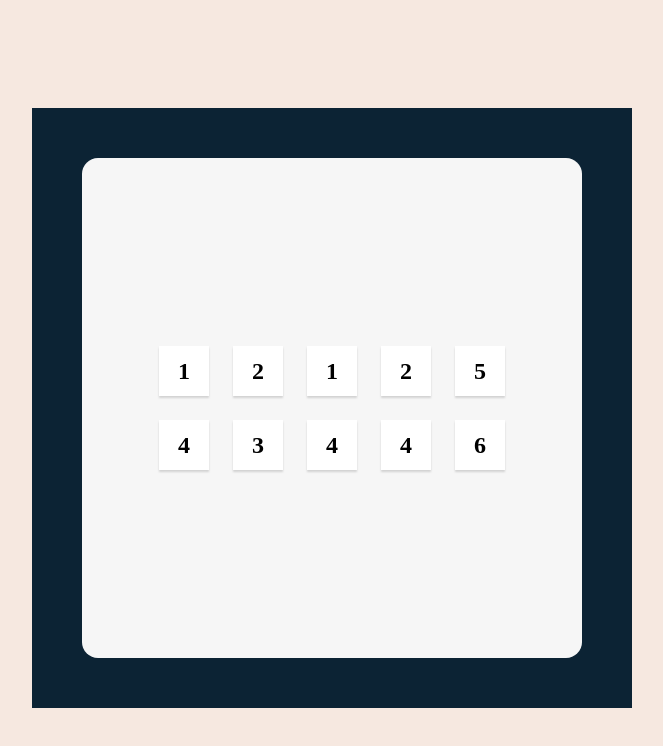
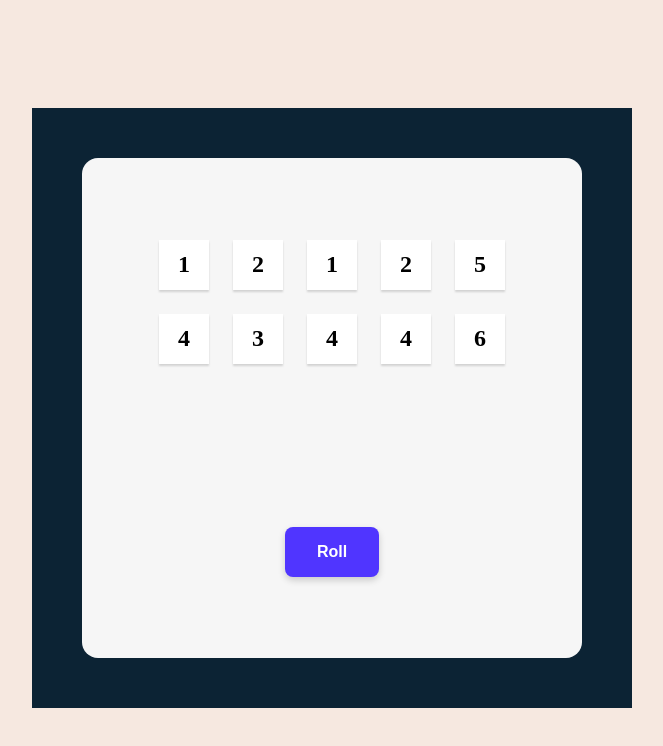
Before and after one commit to jieunchung/tenzies, a React (Create React App) app: page / in a window 1280 px wide. Shown: the top 746 px of the page, without its empty margins (308-971 px from the left). Built offline with nearby package versions, Linux system fonts and the light colour scheme.

Commit message:
Roll dice button generates new set of numbers

```diff
--- a/src/App.js
+++ b/src/App.js
@@ -1,5 +1,9 @@
 import React, { useState } from "react";
 import Die from "./components/Die";
+
+/**
+ * roll dice, generate new numbers
+ */
 
 const App = () => {
   const [dice, setDice] = useState(allNewDice());
@@ -17,12 +21,18 @@ const App = () => {
     return diceArray;
   }
 
+  const rollDice = () => {
+    setDice(allNewDice());
+  };
   const diceElements = dice.map((die) => <Die value={die} />);
 
   return (
     <main>
       <div className="game">
         <div className="die-grid">{diceElements}</div>
+        <button className="roll-button" onClick={rollDice}>
+          Roll
+        </button>
       </div>
     </main>
   );
--- a/src/index.css
+++ b/src/index.css
@@ -26,8 +26,9 @@ main {
   height: 500px;
   border-radius: 1em;
   display: flex;
+  flex-direction: column;
   align-items: center;
-  justify-content: center;
+  justify-content: space-around;
 }
 
 .die-grid {
@@ -47,3 +48,14 @@ main {
   font-size: 1.5rem;
   cursor: pointer;
 }
+
+.roll-button {
+  background-color: #5035ff;
+  color: #ffffff;
+  box-shadow: 0px 3.2px 7.68px rgba(0, 0, 0, 0.18);
+  padding: 1rem 2rem;
+  border: none;
+  border-radius: 0.5rem;
+  font-weight: 600;
+  font-size: 1rem;
+}
```
